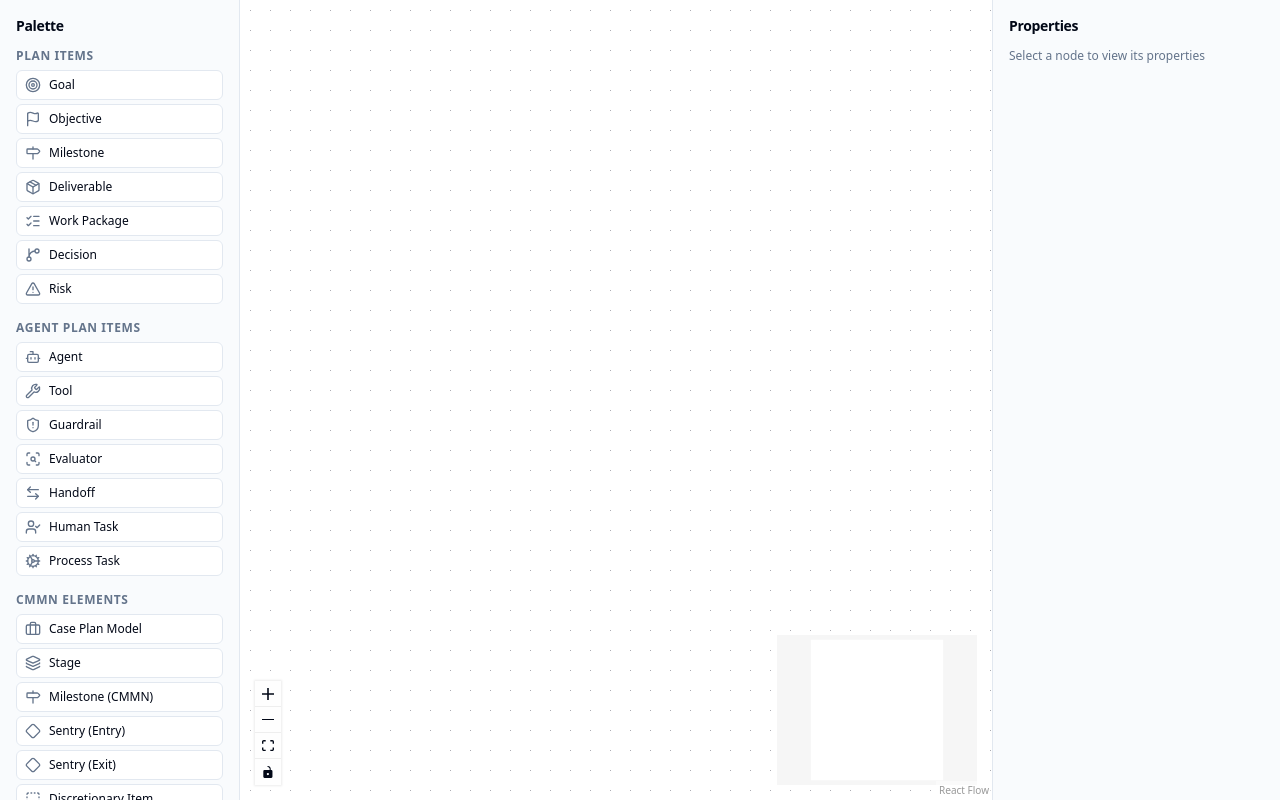
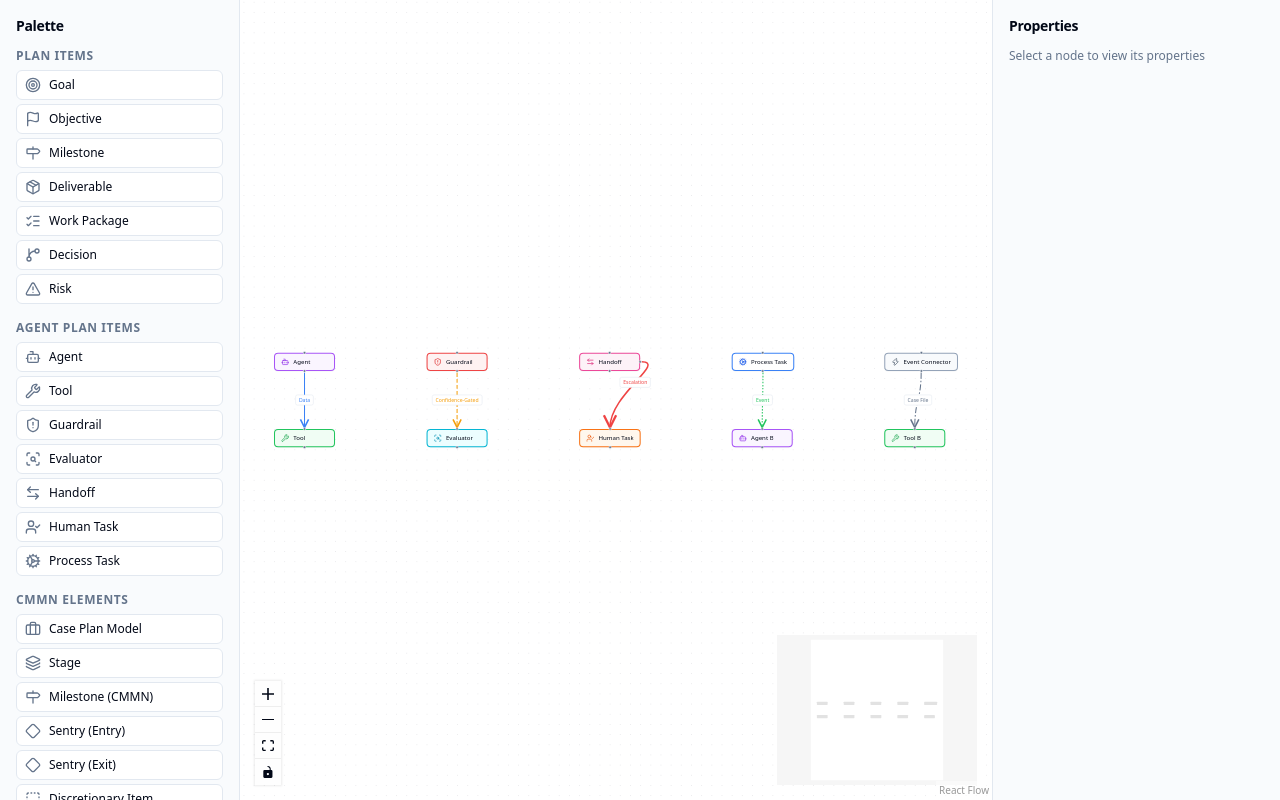
Before and after one commit to FrancoisBotha/acmn-platform-designer, a React (Vite) app: page / in a window 1280 px wide. Built offline with nearby package versions, Linux system fonts and the light colour scheme.

Commit message:
[SPK1-006] Render five hardcoded wire samples covering all ACMN wire visual styles; disable onConnect

```diff
--- a/src-renderer/App.tsx
+++ b/src-renderer/App.tsx
@@ -8,6 +8,7 @@ import {
   useNodesState,
   useEdgesState,
   type Node,
+  type Edge,
   type ReactFlowInstance,
 } from '@xyflow/react'
 import '@xyflow/react/dist/style.css'
@@ -28,6 +29,7 @@ import SentryEntryNode from '@/components/nodes/SentryEntryNode'
 import SentryExitNode from '@/components/nodes/SentryExitNode'
 import DiscretionaryItemNode from '@/components/nodes/DiscretionaryItemNode'
 import ConnectorNode from '@/components/nodes/ConnectorNode'
+import AcmnWireEdge from '@/components/edges/AcmnWireEdge'
 import { acmnElementTypeMap, nodeTypeMap } from '@/lib/acmnElementTypes'
 
 const nodeTypes = {
@@ -48,11 +50,34 @@ const nodeTypes = {
   connector: ConnectorNode,
 }
 
-const noop = () => {}
+const edgeTypes = {
+  'acmn-wire': AcmnWireEdge,
+}
+
+const sampleNodes: Node[] = [
+  { id: 'sample-agent-1', type: 'agent', position: { x: 50, y: 0 }, data: { label: 'Agent', elementType: 'agent' } },
+  { id: 'sample-tool-1', type: 'tool', position: { x: 50, y: 150 }, data: { label: 'Tool', elementType: 'tool' } },
+  { id: 'sample-guardrail-1', type: 'guardrail', position: { x: 350, y: 0 }, data: { label: 'Guardrail', elementType: 'guardrail' } },
+  { id: 'sample-evaluator-1', type: 'evaluator', position: { x: 350, y: 150 }, data: { label: 'Evaluator', elementType: 'evaluator' } },
+  { id: 'sample-handoff-1', type: 'handoff', position: { x: 650, y: 0 }, data: { label: 'Handoff', elementType: 'handoff' } },
+  { id: 'sample-human-task-1', type: 'human-task', position: { x: 650, y: 150 }, data: { label: 'Human Task', elementType: 'human-task' } },
+  { id: 'sample-process-task-1', type: 'process-task', position: { x: 950, y: 0 }, data: { label: 'Process Task', elementType: 'process-task' } },
+  { id: 'sample-agent-2', type: 'agent', position: { x: 950, y: 150 }, data: { label: 'Agent B', elementType: 'agent' } },
+  { id: 'sample-connector-1', type: 'connector', position: { x: 1250, y: 0 }, data: { label: 'Event Connector', elementType: 'connector-event', connectorSubType: 'event' } },
+  { id: 'sample-tool-2', type: 'tool', position: { x: 1250, y: 150 }, data: { label: 'Tool B', elementType: 'tool' } },
+]
+
+const sampleEdges: Edge[] = [
+  { id: 'wire-data', type: 'acmn-wire', source: 'sample-agent-1', target: 'sample-tool-1', data: { wireType: 'data' as const } },
+  { id: 'wire-confidence-gated', type: 'acmn-wire', source: 'sample-guardrail-1', target: 'sample-evaluator-1', data: { wireType: 'confidence-gated' as const } },
+  { id: 'wire-escalation', type: 'acmn-wire', source: 'sample-handoff-1', target: 'sample-human-task-1', data: { wireType: 'escalation' as const } },
+  { id: 'wire-event', type: 'acmn-wire', source: 'sample-process-task-1', target: 'sample-agent-2', data: { wireType: 'event' as const } },
+  { id: 'wire-case-file', type: 'acmn-wire', source: 'sample-connector-1', target: 'sample-tool-2', data: { wireType: 'case-file' as const } },
+]
 
 export default function App() {
-  const [nodes, setNodes, onNodesChange] = useNodesState<Node>([])
-  const [edges, , onEdgesChange] = useEdgesState([])
+  const [nodes, setNodes, onNodesChange] = useNodesState<Node>(sampleNodes)
+  const [edges, , onEdgesChange] = useEdgesState(sampleEdges)
   const reactFlowInstance = useRef<ReactFlowInstance | null>(null)
 
   const onDragOver = useCallback((e: React.DragEvent) => {
@@ -134,11 +159,11 @@ export default function App() {
           edges={edges}
           onNodesChange={onNodesChange}
           onEdgesChange={onEdgesChange}
-          onConnect={noop}
           onInit={(instance) => { reactFlowInstance.current = instance }}
           onDragOver={onDragOver}
           onDrop={onDrop}
           nodeTypes={nodeTypes}
+          edgeTypes={edgeTypes}
           fitView
         >
           <Background variant={BackgroundVariant.Dots} />
--- /dev/null
+++ b/src-renderer/components/edges/AcmnWireEdge.tsx
@@ -0,0 +1,82 @@
+import { memo } from 'react'
+import {
+  BaseEdge,
+  EdgeLabelRenderer,
+  getBezierPath,
+  type EdgeProps,
+  type Edge,
+} from '@xyflow/react'
+import { acmnWireStyles, type AcmnWireType } from '@/lib/acmnWireStyles'
+
+type AcmnWireEdgeData = {
+  wireType: AcmnWireType
+}
+
+type AcmnWireEdge = Edge<AcmnWireEdgeData, 'acmn-wire'>
+
+function AcmnWireEdge({
+  id,
+  sourceX,
+  sourceY,
+  targetX,
+  targetY,
+  sourcePosition,
+  targetPosition,
+  data,
+}: EdgeProps<AcmnWireEdge>) {
+  const wireType = data?.wireType ?? 'data'
+  const style = acmnWireStyles[wireType]
+
+  const [edgePath, labelX, labelY] = getBezierPath({
+    sourceX,
+    sourceY,
+    targetX,
+    targetY,
+    sourcePosition,
+    targetPosition,
+  })
+
+  const markerId = `acmn-marker-${wireType}`
+
+  return (
+    <>
+      <defs>
+        <marker
+          id={markerId}
+          markerWidth="12"
+          markerHeight="12"
+          refX="10"
+          refY="6"
+          orient="auto"
+        >
+          <path d="M2,2 L10,6 L2,10" fill="none" stroke={style.color} strokeWidth="1.5" />
+        </marker>
+      </defs>
+      <BaseEdge
+        id={id}
+        path={edgePath}
+        style={{
+          stroke: style.color,
+          strokeWidth: style.strokeWidth,
+          strokeDasharray: style.strokeDasharray,
+        }}
+        markerEnd={style.markerEnd ? `url(#${markerId})` : undefined}
+        className={style.animated ? 'react-flow__edge-path animated' : undefined}
+      />
+      <EdgeLabelRenderer>
+        <div
+          style={{
+            position: 'absolute',
+            transform: `translate(-50%, -50%) translate(${labelX}px,${labelY}px)`,
+            pointerEvents: 'all',
+          }}
+          className="rounded bg-background px-1.5 py-0.5 text-[10px] font-medium border border-border"
+        >
+          <span style={{ color: style.color }}>{style.label}</span>
+        </div>
+      </EdgeLabelRenderer>
+    </>
+  )
+}
+
+export default memo(AcmnWireEdge)
--- /dev/null
+++ b/src-renderer/lib/acmnWireStyles.ts
@@ -0,0 +1,57 @@
+export type AcmnWireType = 'data' | 'confidence-gated' | 'escalation' | 'event' | 'case-file'
+
+export interface AcmnWireStyle {
+  wireType: AcmnWireType
+  label: string
+  color: string
+  strokeWidth: number
+  strokeDasharray?: string
+  animated: boolean
+  markerEnd?: boolean
+}
+
+export const acmnWireStyles: Record<AcmnWireType, AcmnWireStyle> = {
+  data: {
+    wireType: 'data',
+    label: 'Data',
+    color: '#3b82f6',
+    strokeWidth: 2,
+    animated: false,
+    markerEnd: true,
+  },
+  'confidence-gated': {
+    wireType: 'confidence-gated',
+    label: 'Confidence-Gated',
+    color: '#f59e0b',
+    strokeWidth: 2,
+    strokeDasharray: '8 4',
+    animated: false,
+    markerEnd: true,
+  },
+  escalation: {
+    wireType: 'escalation',
+    label: 'Escalation',
+    color: '#ef4444',
+    strokeWidth: 3,
+    animated: true,
+    markerEnd: true,
+  },
+  event: {
+    wireType: 'event',
+    label: 'Event',
+    color: '#22c55e',
+    strokeWidth: 2,
+    strokeDasharray: '3 3',
+    animated: false,
+    markerEnd: true,
+  },
+  'case-file': {
+    wireType: 'case-file',
+    label: 'Case File',
+    color: '#64748b',
+    strokeWidth: 2,
+    strokeDasharray: '12 4 3 4',
+    animated: false,
+    markerEnd: true,
+  },
+}
```
Also changed, not shown: 1 other file (tests, documents, lock files or other folders).
